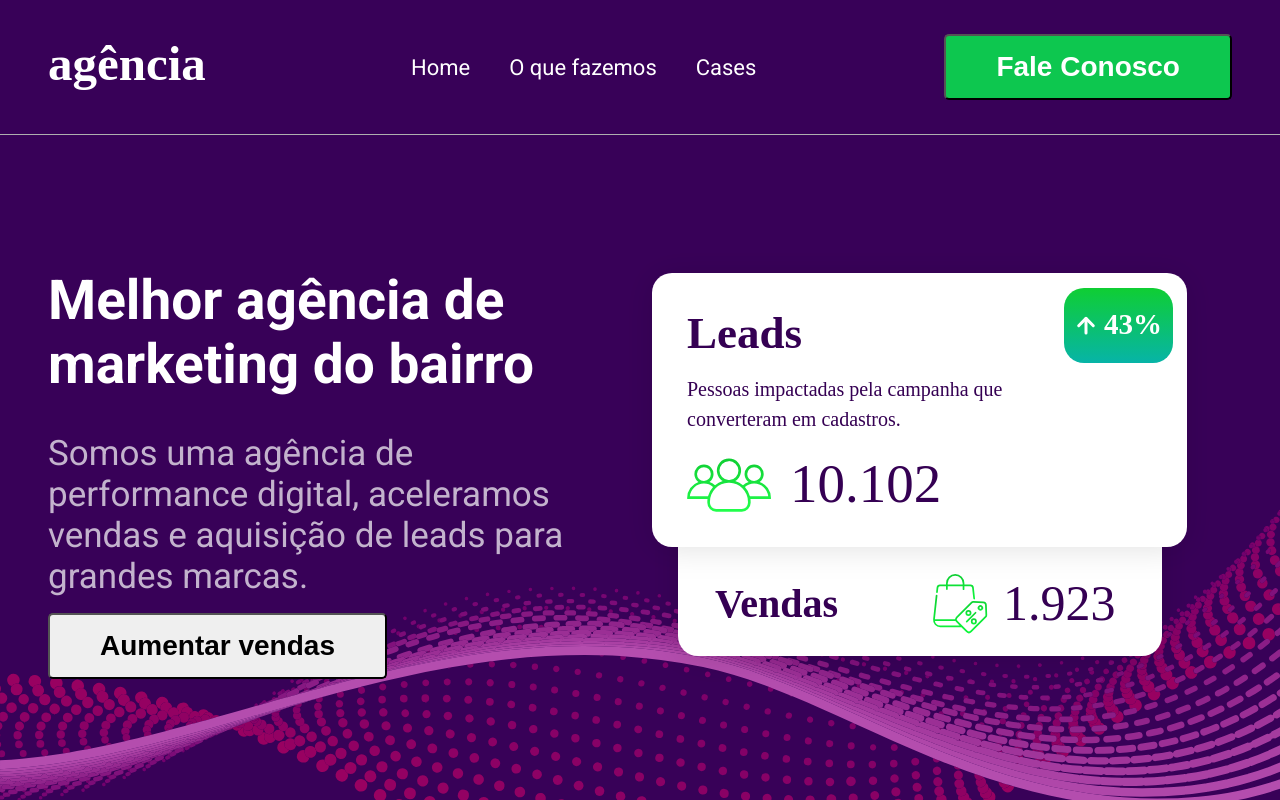
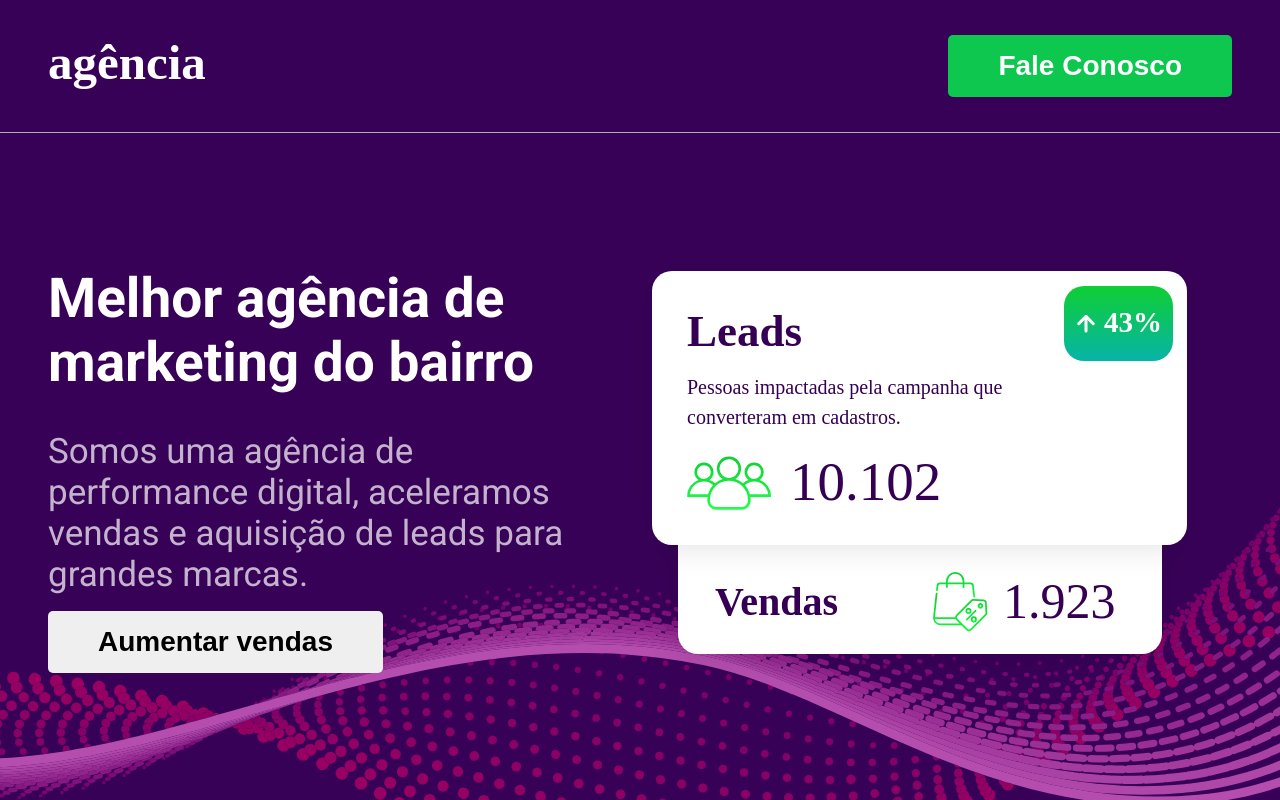
Before and after one commit to FilipeNatividade/landingpage-next.js, a Next.js app: page / in a window 1280 px wide. Shown: the top 800 px of the page. Built offline with nearby package versions, Linux system fonts and the light colour scheme.

Commit message:
bordas dos botões - css

```diff
--- a/components/Header/index.tsx
+++ b/components/Header/index.tsx
@@ -11,11 +11,11 @@ export const Header = () => {
             <div>
                 <Image src={Logo} alt='logo' />
             </div>
-            <div className={S.menu}>
+            {/* <div className={S.menu}>
                 <Link href='/'>Home</Link>
                 <Link href='/'>O que fazemos</Link>
                 <Link href='/'>Cases</Link>
-            </div>
+            </div> */}
             <div className={S.action}>
                 <Button title='Fale Conosco' kind='primary' onClick={() => ScrollTo('contato')} />
             </div>
--- a/styles/globals.scss
+++ b/styles/globals.scss
@@ -17,3 +17,7 @@ a {
 * {
   box-sizing: border-box;
 }
+
+button{
+  border: none;
+}
```
